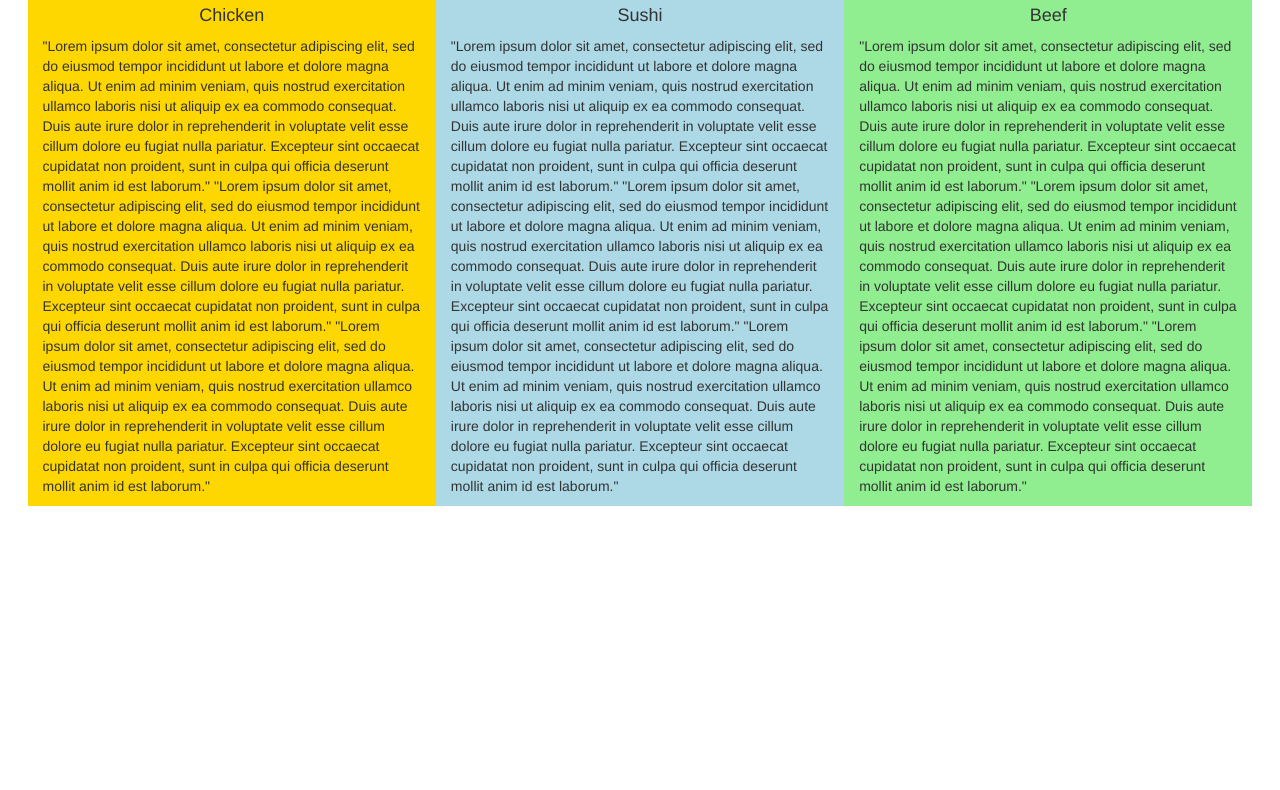
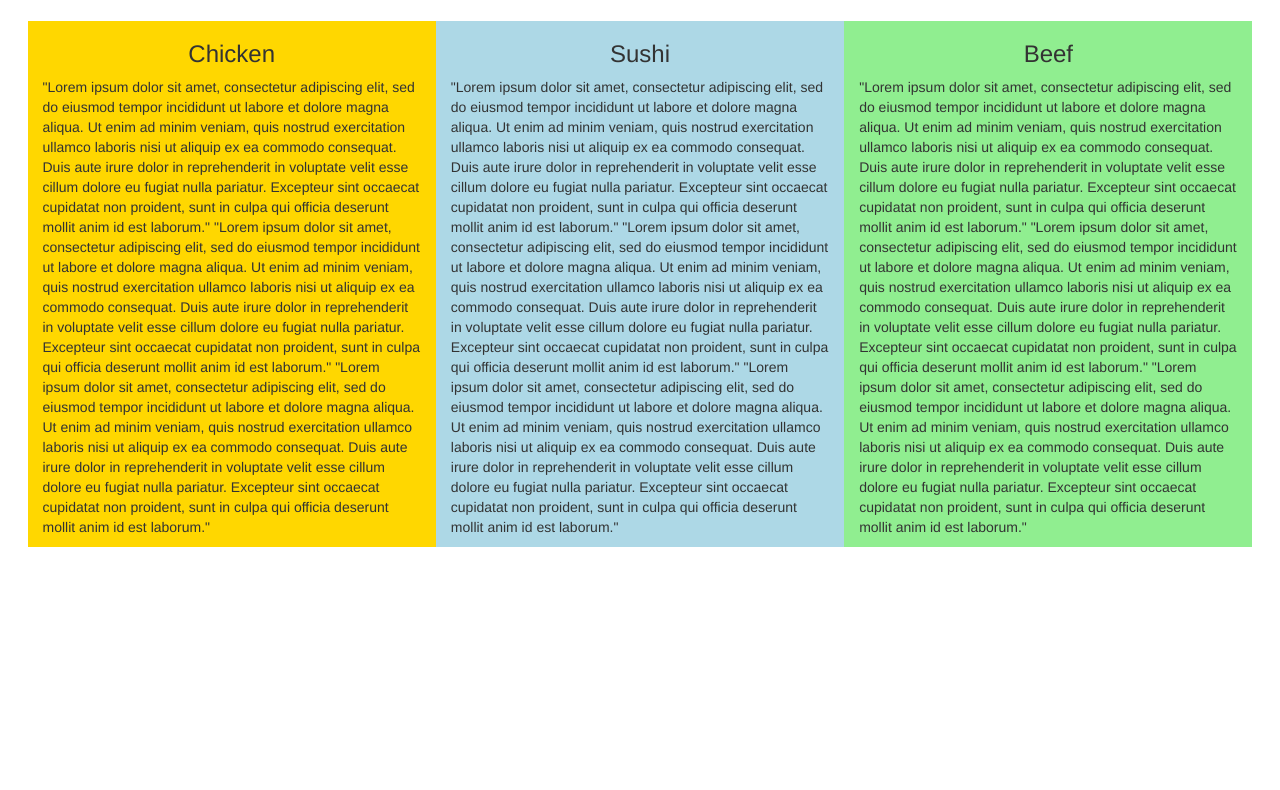
Before and after one commit to griegite/tempSite, a plain HTML site: page mod3_solution/index.html in a window 1280 px wide. Shown: the part 146-936 px from the top of the page. Drawn offline with nearby package versions, Linux system fonts and the light colour scheme.

Commit message:
Changed some styles

```diff
--- a/mod3_solution/index.html
+++ b/mod3_solution/index.html
@@ -41,20 +41,21 @@
       <h1 class="text-center">Our Menu</h1>
       <div class="row" id="menu">
         <div class="col-md-4 col-sm-6 col-xs-12" id="chicken">
-          <h4 class="text-center">Chicken</h4>
+          <h3 class="text-center">Chicken</h3>
           <p>"Lorem ipsum dolor sit amet, consectetur adipiscing elit, sed do eiusmod tempor incididunt ut labore et dolore magna aliqua. Ut enim ad minim veniam, quis nostrud exercitation ullamco laboris nisi ut aliquip ex ea commodo consequat. Duis aute irure dolor in reprehenderit in voluptate velit esse cillum dolore eu fugiat nulla pariatur. Excepteur sint occaecat cupidatat non proident, sunt in culpa qui officia deserunt mollit anim id est laborum."
           "Lorem ipsum dolor sit amet, consectetur adipiscing elit, sed do eiusmod tempor incididunt ut labore et dolore magna aliqua. Ut enim ad minim veniam, quis nostrud exercitation ullamco laboris nisi ut aliquip ex ea commodo consequat. Duis aute irure dolor in reprehenderit in voluptate velit esse cillum dolore eu fugiat nulla pariatur. Excepteur sint occaecat cupidatat non proident, sunt in culpa qui officia deserunt mollit anim id est laborum."
         "Lorem ipsum dolor sit amet, consectetur adipiscing elit, sed do eiusmod tempor incididunt ut labore et dolore magna aliqua. Ut enim ad minim veniam, quis nostrud exercitation ullamco laboris nisi ut aliquip ex ea commodo consequat. Duis aute irure dolor in reprehenderit in voluptate velit esse cillum dolore eu fugiat nulla pariatur. Excepteur sint occaecat cupidatat non proident, sunt in culpa qui officia deserunt mollit anim id est laborum."</p>
 
         </div>
         <div class="col-md-4 col-sm-6 col-xs-12" id="sushi">
-          <h4 class="text-center">Sushi</h4>
+          <h3 class="text-center">Sushi</h3>
           <p>"Lorem ipsum dolor sit amet, consectetur adipiscing elit, sed do eiusmod tempor incididunt ut labore et dolore magna aliqua. Ut enim ad minim veniam, quis nostrud exercitation ullamco laboris nisi ut aliquip ex ea commodo consequat. Duis aute irure dolor in reprehenderit in voluptate velit esse cillum dolore eu fugiat nulla pariatur. Excepteur sint occaecat cupidatat non proident, sunt in culpa qui officia deserunt mollit anim id est laborum."
           "Lorem ipsum dolor sit amet, consectetur adipiscing elit, sed do eiusmod tempor incididunt ut labore et dolore magna aliqua. Ut enim ad minim veniam, quis nostrud exercitation ullamco laboris nisi ut aliquip ex ea commodo consequat. Duis aute irure dolor in reprehenderit in voluptate velit esse cillum dolore eu fugiat nulla pariatur. Excepteur sint occaecat cupidatat non proident, sunt in culpa qui officia deserunt mollit anim id est laborum."
         "Lorem ipsum dolor sit amet, consectetur adipiscing elit, sed do eiusmod tempor incididunt ut labore et dolore magna aliqua. Ut enim ad minim veniam, quis nostrud exercitation ullamco laboris nisi ut aliquip ex ea commodo consequat. Duis aute irure dolor in reprehenderit in voluptate velit esse cillum dolore eu fugiat nulla pariatur. Excepteur sint occaecat cupidatat non proident, sunt in culpa qui officia deserunt mollit anim id est laborum."</p>
         </div>
+
         <div class="col-md-4 col-sm-12 col-xs-12" id="beef">
-          <h4 class="text-center" >Beef</h4>
+          <h3 class="text-center" >Beef</h3>
           <p>
             <p>"Lorem ipsum dolor sit amet, consectetur adipiscing elit, sed do eiusmod tempor incididunt ut labore et dolore magna aliqua. Ut enim ad minim veniam, quis nostrud exercitation ullamco laboris nisi ut aliquip ex ea commodo consequat. Duis aute irure dolor in reprehenderit in voluptate velit esse cillum dolore eu fugiat nulla pariatur. Excepteur sint occaecat cupidatat non proident, sunt in culpa qui officia deserunt mollit anim id est laborum."
             "Lorem ipsum dolor sit amet, consectetur adipiscing elit, sed do eiusmod tempor incididunt ut labore et dolore magna aliqua. Ut enim ad minim veniam, quis nostrud exercitation ullamco laboris nisi ut aliquip ex ea commodo consequat. Duis aute irure dolor in reprehenderit in voluptate velit esse cillum dolore eu fugiat nulla pariatur. Excepteur sint occaecat cupidatat non proident, sunt in culpa qui officia deserunt mollit anim id est laborum."
--- a/mod3_solution/styles/styles.css
+++ b/mod3_solution/styles/styles.css
@@ -36,8 +36,17 @@ li:last-child{
   margin:1%;
 }
 
+
+
+.col-xs-12{
+  margin-top:2%;
+}
+
+
+
 #chicken{
   background-color:gold;
+
 }
 
 #sushi{
```
